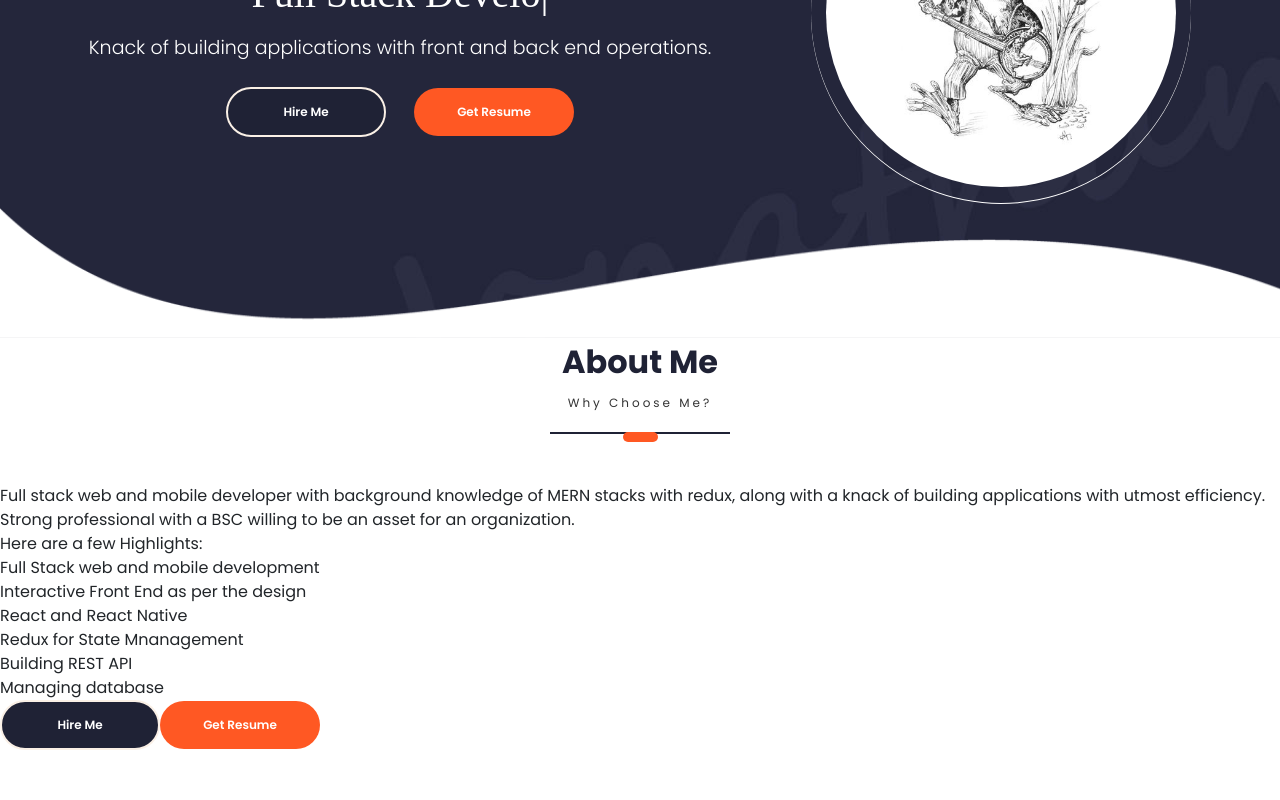
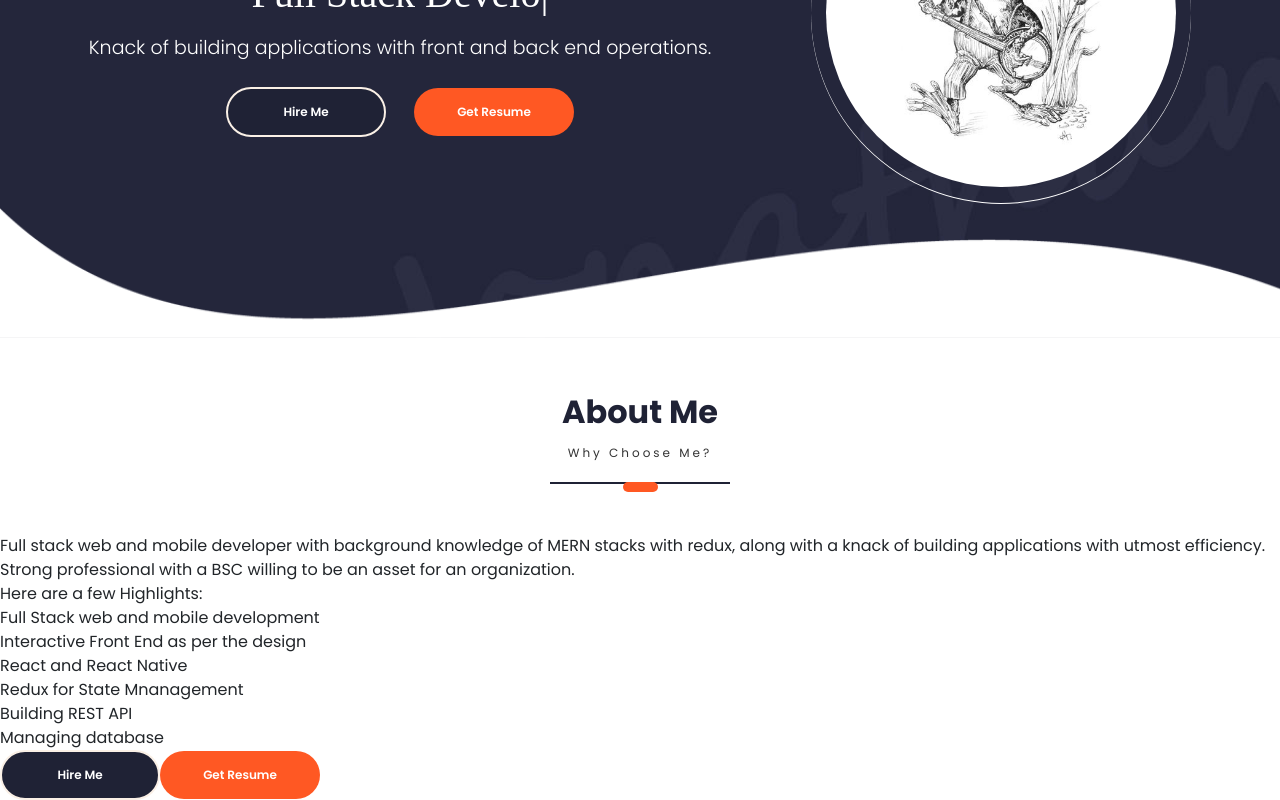
Before and after one commit to seannbannon/myportfolio, a React (Create React App) app in the folder portfolio/: page / in a window 1280 px wide. Shown: the part 332-1132 px from the top of the page. Before the commit the page ends 1082 px from the top, so only its background shows below. Built offline with nearby package versions, Linux system fonts and the light colour scheme; a web font is replaced by a local one.

Commit message:
styilizing about me section

```diff
--- a/portfolio/src/PortfolioContainer/AboutMe/AboutMe.css
+++ b/portfolio/src/PortfolioContainer/AboutMe/AboutMe.css
@@ -0,0 +1,7 @@
+.about-me-container{
+    display: flex;
+    flex-direction: column;
+    justify-content: center;
+    align-items: center;
+    margin: 50px 0 0 0;
+}
```
Also changed, not shown: portfolio/src/PortfolioContainer/AboutMe/AboutMe.js (+5 -4 lines).
